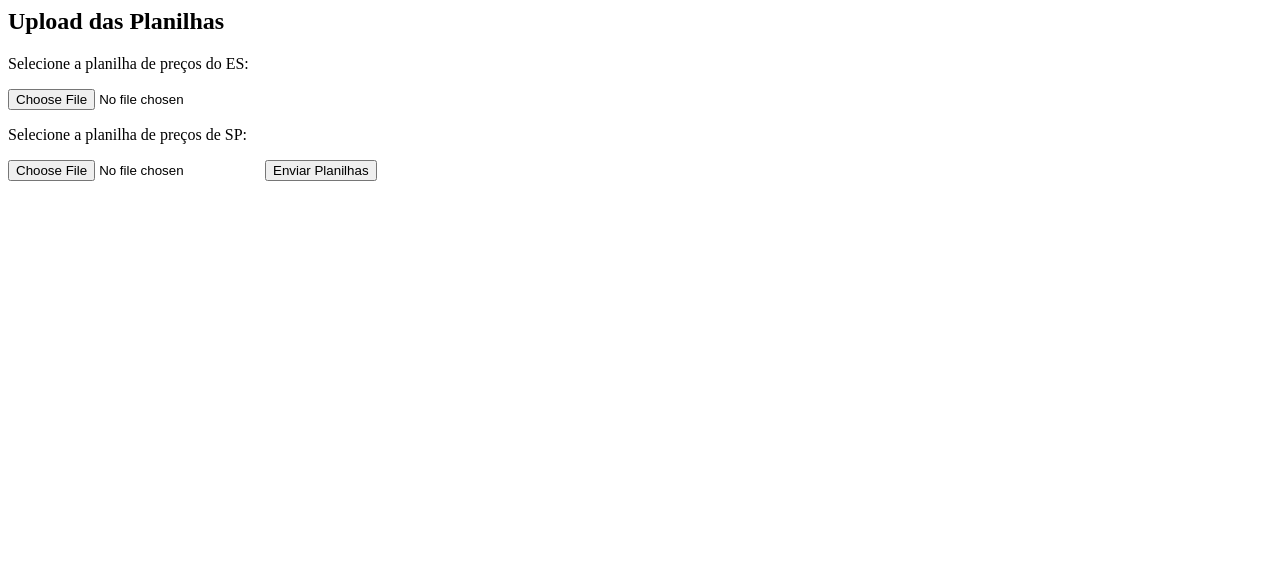
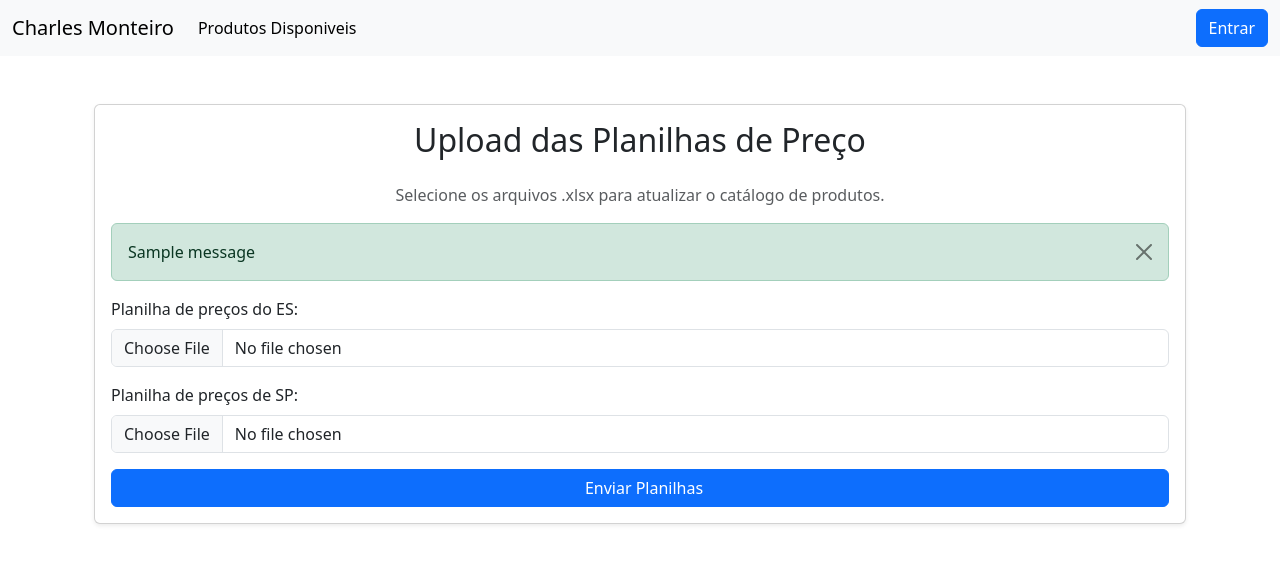
Before and after one commit to Sikynat/WFHUB, a Django app: page /upload/ in a window 1280 px wide. Shown: the top 564 px of the page. Run offline with Django 5.2, Linux system fonts and the light colour scheme; tables that the repository leaves empty hold one stand-in row (values such as "Sample post"); one stand-in notice (Sample message) is shown.

Commit message:
Upload de plalilhas e correcoes gerais

```diff
--- a/templates/home.html
+++ b/templates/home.html
@@ -261,7 +261,7 @@
 
 
 
-
+// Limpa cache
     function limparCache() {
         const quantidadeInputs = document.querySelectorAll('input[type="number"][name^="quantidade_"]');
         quantidadeInputs.forEach(input => {
--- a/templates/upload_planilha.html
+++ b/templates/upload_planilha.html
@@ -1,11 +1,42 @@
-<form method="post" enctype="multipart/form-data" action="{% url 'processar_upload' %}">
-    {% csrf_token %}
-    <h2>Upload das Planilhas</h2>
-    <p>Selecione a planilha de preços do ES:</p>
-    <input type="file" name="planilha_es" accept=".xlsx, .xls">
+{% extends 'base.html' %}
+{% block title %}Upload de Produtos{% endblock %}
 
-    <p>Selecione a planilha de preços de SP:</p>
-    <input type="file" name="planilha_sp" accept=".xlsx, .xls">
+{% block content %}
+<div class="container mt-5">
+    <div class="card shadow-sm">
+        <div class="card-body">
+            <h2 class="card-title text-center mb-4">Upload das Planilhas de Preço</h2>
+            <p class="text-center text-muted">Selecione os arquivos .xlsx para atualizar o catálogo de produtos.</p>
 
-    <button type="submit">Enviar Planilhas</button>
-</form>
+            {% if messages %}
+                {% for message in messages %}
+                    <div class="alert alert-{{ message.tags }} alert-dismissible fade show" role="alert">
+                        {{ message }}
+                        <button type="button" class="btn-close" data-bs-dismiss="alert" aria-label="Close"></button>
+                    </div>
+                {% endfor %}
+            {% endif %}
+
+            <form method="post" enctype="multipart/form-data" action="{% url 'processar_upload' %}">
+                {% csrf_token %}
+
+                <div class="mb-3">
+                    <label for="planilha_es" class="form-label">Planilha de preços do ES:</label>
+                    <input class="form-control" type="file" id="planilha_es" name="planilha_es" accept=".xlsx, .xls">
+                </div>
+
+                <div class="mb-3">
+                    <label for="planilha_sp" class="form-label">Planilha de preços de SP:</label>
+                    <input class="form-control" type="file" id="planilha_sp" name="planilha_sp" accept=".xlsx, .xls">
+                </div>
+
+                <div class="d-grid gap-2">
+                    <button class="btn btn-primary" type="submit">
+                        <i class="bi bi-cloud-arrow-up-fill me-2"></i>Enviar Planilhas
+                    </button>
+                </div>
+            </form>
+        </div>
+    </div>
+</div>
+{% endblock %}
--- a/wefixhub/views.py
+++ b/wefixhub/views.py
@@ -26,7 +26,7 @@ import datetime
 
 # View para a página inicial com filtros e paginação
 def home(request):
-    # Lógica de filtragem atual
+    # Lógica de filtragem e busca
     codigo = request.GET.get('codigo', None)
     descricao = request.GET.get('descricao', None)
     grupo = request.GET.get('grupo', None)
@@ -44,27 +44,33 @@ def home(request):
     if marca:
         products = products.filter(product_brand__icontains=marca)
 
-    # --- Lógica de PREÇO ADICIONADA ---
+    # Lógica de controle de preço
     preco_exibido = None
     cliente_logado = None
 
     if request.user.is_authenticated:
         if request.user.is_staff:
             preco_exibido = 'todos'
-            try:
-                cliente_logado = request.user.wfclient
-            except WfClient.DoesNotExist:
-                pass
         else:
             try:
                 cliente_logado = request.user.wfclient
                 if cliente_logado.client_state.uf_name == 'SP':
                     preco_exibido = 'sp'
+                    # FILTRO: Remove produtos com valor 0 para SP
+                    products = products.exclude(product_value_sp=0)
                 elif cliente_logado.client_state.uf_name == 'ES':
                     preco_exibido = 'es'
+                    # FILTRO: Remove produtos com valor 0 para ES
+                    products = products.exclude(product_value_es=0)
             except WfClient.DoesNotExist:
-                pass
+                # Se não for cliente de SP ou ES, não exibe produtos
+                products = Product.objects.none()
 
+    # Se o usuário não estiver autenticado, não exibe nenhum produto
+    if not request.user.is_authenticated:
+        products = Product.objects.none()
+
+    # Paginação
     paginator = Paginator(products, 10)
     page = request.GET.get('page')
 
@@ -78,7 +84,7 @@ def home(request):
     context = {
         'product_list': product_list,
         'cliente_logado': cliente_logado,
-        'preco_exibido': preco_exibido, # Variável para controlar a exibição no template
+        'preco_exibido': preco_exibido,
     }
 
     return render(request, 'home.html', context)
@@ -909,8 +915,10 @@ def processar_upload(request):
             return redirect('pagina_upload')
 
         try:
-            df_es = pd.read_excel(planilha_es_file, usecols=['CÓDIGO', 'DESCRIÇÃO', 'GRUPO', 'TABELA'])
-            df_es = df_es.rename(columns={'CÓDIGO': 'product_code', 'DESCRIÇÃO': 'product_description', 'GRUPO': 'product_group', 'TABELA': 'product_value_es'})
+            # Lógica para ler, tratar e juntar as planilhas
+            # ALTERAÇÃO: Incluir a coluna 'MARCA' na leitura da planilha de ES
+            df_es = pd.read_excel(planilha_es_file, usecols=['CÓDIGO', 'DESCRIÇÃO', 'GRUPO', 'MARCA', 'TABELA'])
+            df_es = df_es.rename(columns={'CÓDIGO': 'product_code', 'DESCRIÇÃO': 'product_description', 'GRUPO': 'product_group', 'MARCA': 'product_brand', 'TABELA': 'product_value_es'})
 
             df_sp = pd.read_excel(planilha_sp_file, usecols=['CÓDIGO', 'TABELA'])
             df_sp = df_sp.rename(columns={'CÓDIGO': 'product_code', 'TABELA': 'product_value_sp'})
@@ -922,20 +930,24 @@ def processar_upload(request):
             df_final = df_final.replace({np.nan: None})
 
             with transaction.atomic():
-                produtos_criados = 0
+                produtos_processados = 0
                 for _, row in df_final.iterrows():
-                    Product.objects.create(
+                    # NOVO CÓDIGO: Usar update_or_create para garantir unicidade
+                    Product.objects.update_or_create(
                         product_code=row['product_code'],
-                        product_description=row['product_description'],
-                        product_group=row['product_group'],
-                        product_value_sp=row['product_value_sp'],
-                        product_value_es=row['product_value_es'],
-                        status='PENDENTE',
-                        date_product=datetime.date.today() # A data é definida aqui
+                        defaults={
+                            'product_description': row['product_description'],
+                            'product_group': row['product_group'],
+                            'product_brand': row['product_brand'], # ALTERAÇÃO: Adicionar a marca aqui
+                            'product_value_sp': row['product_value_sp'],
+                            'product_value_es': row['product_value_es'],
+                            'status': 'PENDENTE',
+                            'date_product': datetime.date.today(),
+                        }
                     )
-                    produtos_criados += 1
+                    produtos_processados += 1
 
-            messages.success(request, f'{produtos_criados} novos produtos foram inseridos com sucesso.')
+            messages.success(request, f'{produtos_processados} produtos processados com sucesso.')
             return redirect('pagina_upload')
 
         except Exception as e:
```
Also changed, not shown: templates/checkout.html (+13 -1 lines).
